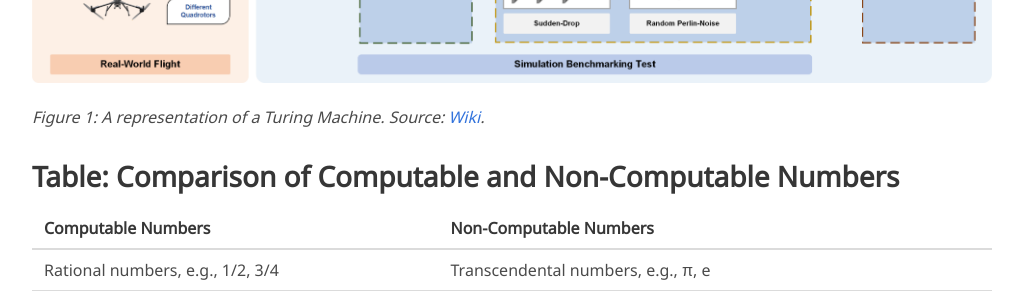
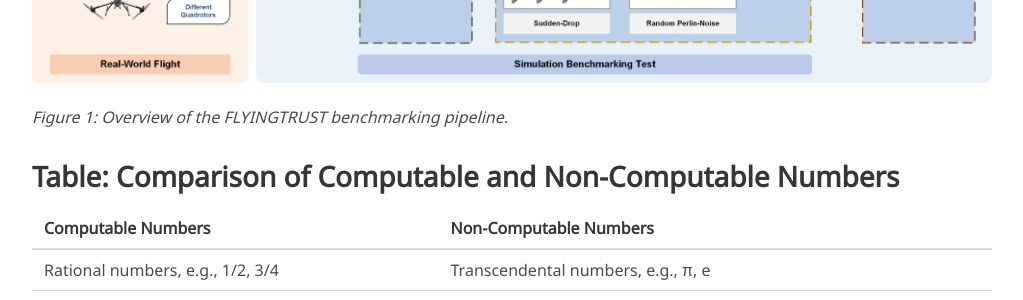
Before and after one commit to FLYINGTRUST/FLYINGTRUST.github.io, a Jekyll site: the page built from index.md, in a window 1280 px wide and 900 px high, scrolled down 1814 px. Shown: the part 154-454 px from the top of the window, without its empty margins (128-1151 px from the left). Built offline with Jekyll 4.4.1, drawn with Linux system fonts in a browser that asks for light colours; some web fonts are replaced.

Commit message:
test3 commit

```diff
--- a/index.md
+++ b/index.md
@@ -44,7 +44,7 @@ Turing's main objective in this paper was to investigate the notion of computabi
 
 ![Turing Machine](/static/image/BENCHMARK.png)
 
-*Figure 1: A representation of a Turing Machine. Source: [Wiki](https://en.wikipedia.org/wiki/Turing_machine).*
+*Figure 1: Overview of the FLYINGTRUST benchmarking pipeline.*
 
 ## Table: Comparison of Computable and Non-Computable Numbers
 
```
